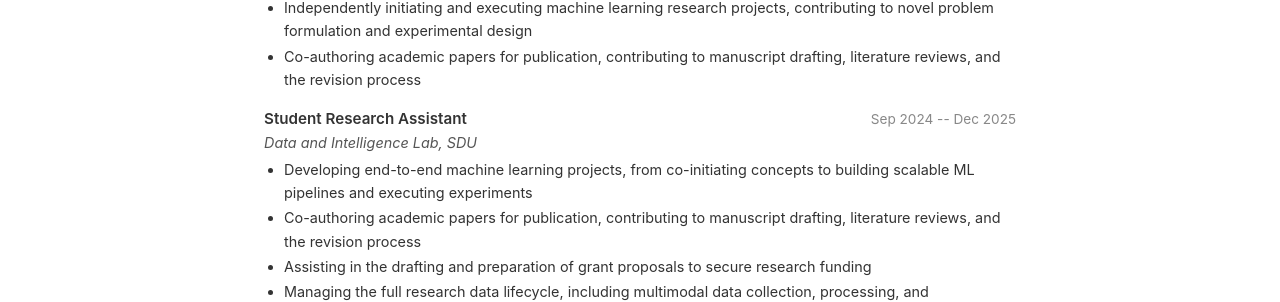
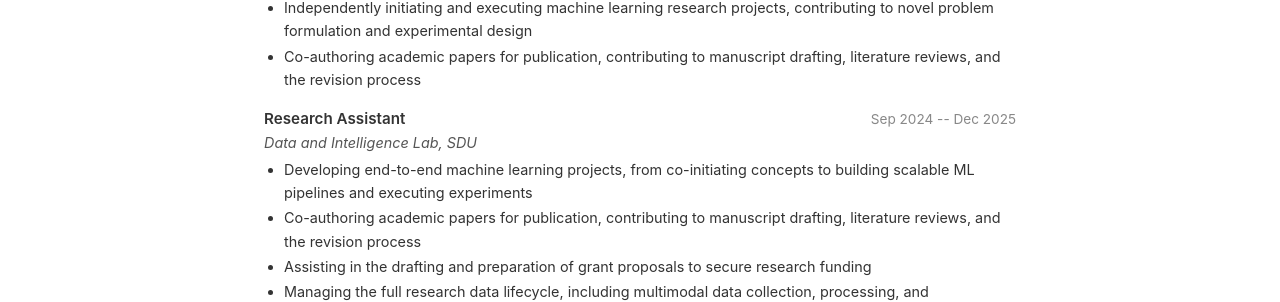
Before and after one commit to phomarkon/phomarkon.github.io, a Jekyll site: the page built from index.html, in a window 1280 px wide and 900 px high, scrolled down 3690 px. Shown: the part 151-453 px from the top of the window. Built offline with Jekyll 4.4.1, drawn with Linux system fonts in a browser that asks for light colours.

Commit message:
Rename Student Research Assistant to Research Assistant

```diff
--- a/_data/cv.yml
+++ b/_data/cv.yml
@@ -70,7 +70,7 @@
       description:
         - Independently initiating and executing machine learning research projects, contributing to novel problem formulation and experimental design
         - Co-authoring academic papers for publication, contributing to manuscript drafting, literature reviews, and the revision process
-    - title: Student Research Assistant
+    - title: Research Assistant
       institution: Data and Intelligence Lab, SDU
       year: Sep 2024 -- Dec 2025
       description:
```
